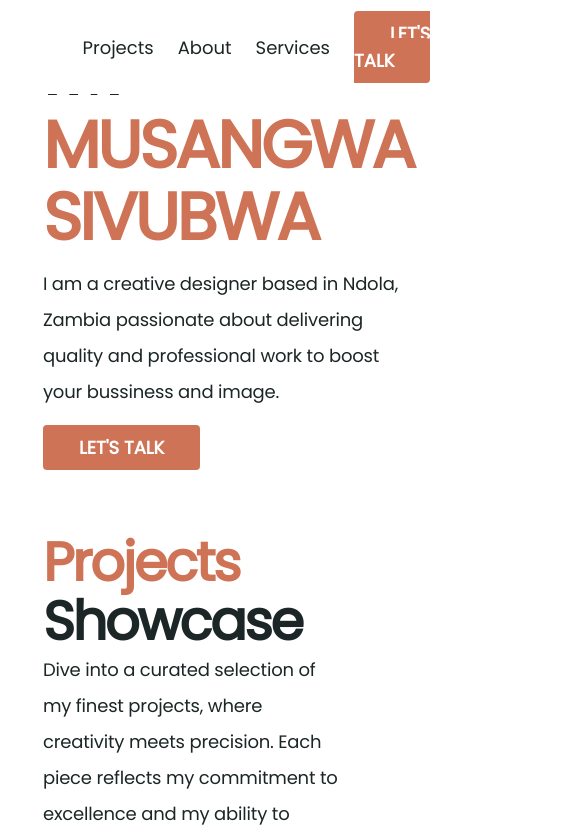
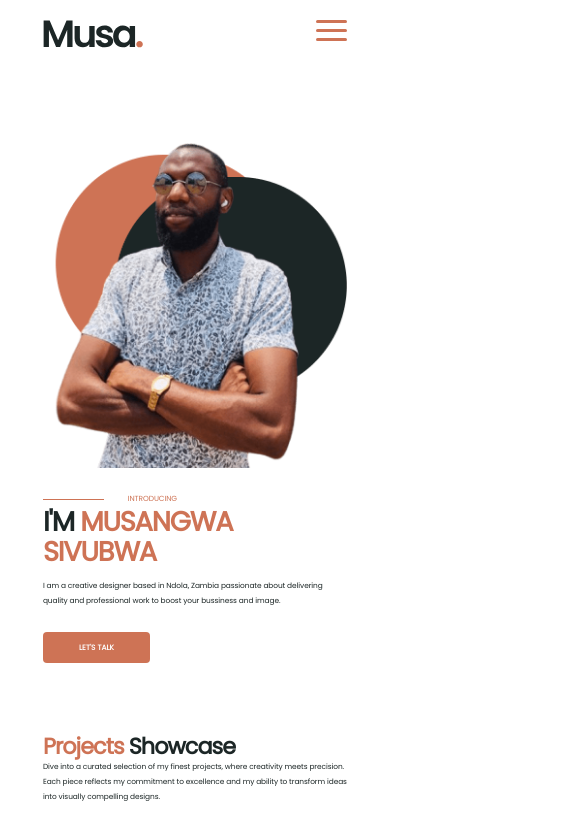
Before and after one commit to TumeloLutaka/musa-portfolio, a plain HTML site: page index.html in a window 390 px wide. Shown: the top 825 px of the page, 585 px wide, since content can reach past the window. Drawn offline with Linux system fonts and the light colour scheme.

Commit message:
worked on hero section

```diff
--- a/index.html
+++ b/index.html
@@ -8,21 +8,27 @@
   </head>
   <body>
     <header>
-      <div class="container flexbox-row">
+      <div class="container header-container">
         <div class="logo">
           <a href="#hero-section"><img src="./images/logo.svg" alt="Profile Logo" /></a>
         </div>
-        <ul class="nav-links flexbox-row">
+        <ul id="nav-links" class="nav-links">
           <li><a href="#projects-section">Projects</a></li>
           <li><a href="#about-section">About</a></li>
           <li><a href="#services-section">Services</a></li>
           <li><a href="#contact-section" class="btn btn-primary" style="color:white;">Let's Talk</a></li>
         </ul>
+
+        <div id="toggle-btn" class="toggle-btn">
+          <span></span>
+          <span></span>
+          <span></span>
+        </div>
       </div>
     </header>
 
-    <section id="hero-section">
-      <div class="container flexbox-row">
+    <section id="hero-section" class="hero-section">
+      <div class="container hero-container">
         <div class="column">
           <div class="flexbox-row flexbox-normal">
             <div class="hero-line"></div>
@@ -37,10 +43,10 @@
             delivering quality and professional work to boost your bussiness and
             image.
           </p>
-          <a href="#contact-section" class="btn btn-primary" style="color:white;">Let's Talk</a>
+          <a class="btn btn-primary" href="#contact-section">Let's Talk</a>
         </div>
 
-        <div class="column">
+        <div class="column column-image">
           <img src="./images/hero-image-min.png" alt="Musa Hero Image" />
         </div>
       </div>
@@ -205,7 +211,7 @@
           </p>
         </div>
 
-        <div class="services flexbox-row flexbox-row-stretch">
+        <div class="services-wrapper">
           <div class="service-card">
             <div class="bullet-point"></div>
             <div class="content">
@@ -304,4 +310,6 @@
       </div>
     </footer>
   </body>
+
+  <script src="./scripts/main.js"></script>
 </html>
--- a/scripts/main.js
+++ b/scripts/main.js
@@ -0,0 +1,7 @@
+
+toggleBtn = document.querySelector('#toggle-btn')
+navLinks = document.querySelector('#nav-links')
+
+toggleBtn.addEventListener('click', () => {
+    navLinks.classList.toggle('active')
+})
--- a/styling/header.css
+++ b/styling/header.css
@@ -1,13 +1,23 @@
 header {
     position: fixed;
     top: 0;
-    height: fit-content;
+    height: var(--header-height);
     width: 100%;
-    padding:20px;
+    padding: 20px 0;
     background: white;
 }
 
+.header-container {
+    position: relative;
+    display: flex;
+    align-items: center;
+    justify-content: space-between;
+    gap: 24px;
+}
+
 .nav-links {
+    display: flex;
+    align-items: center;
     gap: 24px;
     list-style: none;
 }
@@ -19,3 +29,44 @@ header {
     font-weight: var(--fw-bold);
     color: var(--col-primary);
 }
+
+.toggle-btn {
+    position: absolute;
+    top: 0;
+    right: 0;
+    display: none;
+    flex-direction: column;
+    justify-content: space-between;
+    width: 31px;
+    height: 21px;
+    border: none;
+    background-color: transparent;
+}
+
+.toggle-btn span {
+    height: 3px;
+    width: 100%;
+    background-color: var(--col-primary);
+    border-radius: 10px;
+}
+
+@media (max-width: 727px) {
+    .header-container {
+        flex-direction: column;
+        align-items: flex-start;
+    }
+
+    .nav-links {
+        display: none;
+        flex-direction:column;
+        width: 100%;
+    }
+
+    .nav-links.active {
+        display: flex;
+    }
+
+    .toggle-btn {
+        display: flex;
+    }
+}
--- a/styling/hero.css
+++ b/styling/hero.css
@@ -1,15 +1,36 @@
+
+.hero-section .column {
+    height: 100%;
+}
+.hero-container {
+    display: flex;
+    align-items: center;
+}
+
 .hero-header {
     margin-bottom: 12px;
 }
 
 .hero-line {
-    min-width: 96px;
-    max-width: 96px;
+    width: 20%;
     height: 1px;
     background-color: var(--col-primary);
+}
+
+.hero-section {
+    min-height: fit-content;
+    padding-top: var(--header-height)
 }
 
 .hero-text {
     max-width: 551px;
     margin-bottom: 24px;
 }
+
+@media (max-width: 727px) {
+    .hero-container {
+        flex-direction: column-reverse;
+        align-items: center;
+        gap: 24px;
+    }
+}
--- a/styling/main.css
+++ b/styling/main.css
@@ -16,6 +16,8 @@
     --col-off-black: #1C2626;
 
     --fw-bold: 700;
+
+    --header-height: 80px;
 }
 
 body {
@@ -54,7 +56,7 @@ h4 {
 
 html {
     scroll-behavior: smooth;
-    font-size: 18px;
+    font-size: 1.25vw;
 }
 
 p {
@@ -73,6 +75,7 @@ section {
 }
 
 .btn {
+    display: inline-block;
     font-weight: var(--fw-bold);
     padding: 10px 36px;
     border: none;
@@ -145,3 +148,9 @@ section {
 .uppercase {
     text-transform: uppercase;
 }
+
+@media (max-width: 727px) {
+    html {
+        font-size: 1.9vw; /* Increase font size for smaller screens */
+    }
+}
--- a/styling/services.css
+++ b/styling/services.css
@@ -11,3 +11,15 @@
     padding: 24px 12px;
     background-color: var(--col-light-yellow);
 }
+
+.services-wrapper {
+    display: flex;
+    align-items: stretch;
+    gap: 24px;
+}
+
+@media (max-width: 727px) {
+    .services-wrapper {
+        flex-direction: column;
+    }
+}
```
